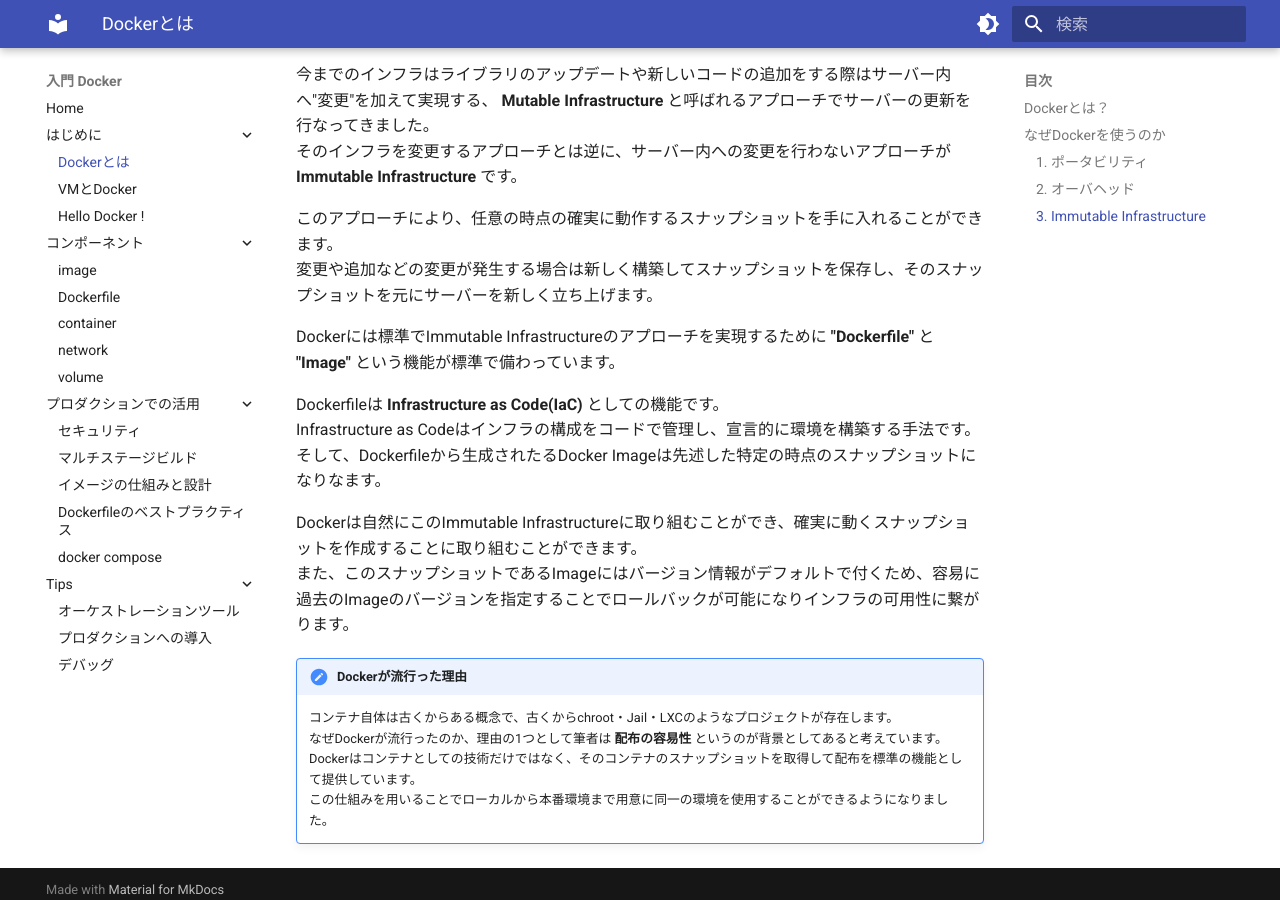
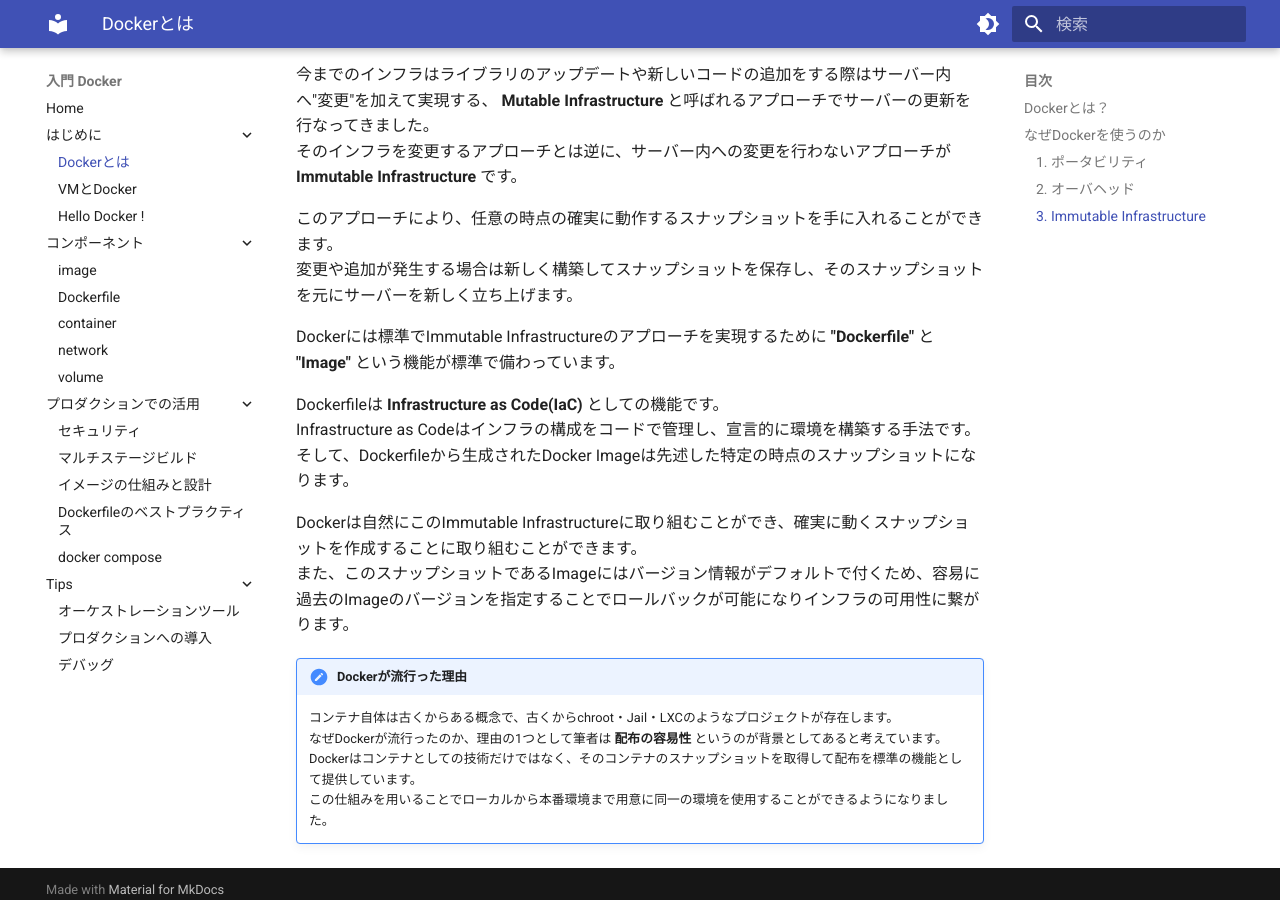
Before and after one commit to y-ohgi/introduction-docker, an MkDocs documentation site: the page built from docs/1_introduction/docker.md, in a window 1280 px wide and 900 px high, scrolled down 2539 px. Built offline with MkDocs 1.6.1 and Material for MkDocs 9.7.7, drawn with Linux system fonts in a browser that asks for light colours.

Commit message:
fix: typo

```diff
--- a/docs/1_introduction/docker.md
+++ b/docs/1_introduction/docker.md
@@ -38,13 +38,13 @@
 そのインフラを変更するアプローチとは逆に、サーバー内への変更を行わないアプローチが **Immutable Infrastructure** です。
 
 このアプローチにより、任意の時点の確実に動作するスナップショットを手に入れることができます。
-変更や追加などの変更が発生する場合は新しく構築してスナップショットを保存し、そのスナップショットを元にサーバーを新しく立ち上げます。
+変更や追加が発生する場合は新しく構築してスナップショットを保存し、そのスナップショットを元にサーバーを新しく立ち上げます。
 
 Dockerには標準でImmutable Infrastructureのアプローチを実現するために **"Dockerfile"** と **"Image"** という機能が標準で備わっています。
 
 Dockerfileは **Infrastructure as Code(IaC)** としての機能です。
 Infrastructure as Codeはインフラの構成をコードで管理し、宣言的に環境を構築する手法です。
-そして、Dockerfileから生成されたるDocker Imageは先述した特定の時点のスナップショットになりなます。
+そして、Dockerfileから生成されたDocker Imageは先述した特定の時点のスナップショットになります。
 
 Dockerは自然にこのImmutable Infrastructureに取り組むことができ、確実に動くスナップショットを作成することに取り組むことができます。
 また、このスナップショットであるImageにはバージョン情報がデフォルトで付くため、容易に過去のImageのバージョンを指定することでロールバックが可能になりインフラの可用性に繋がります。
```
